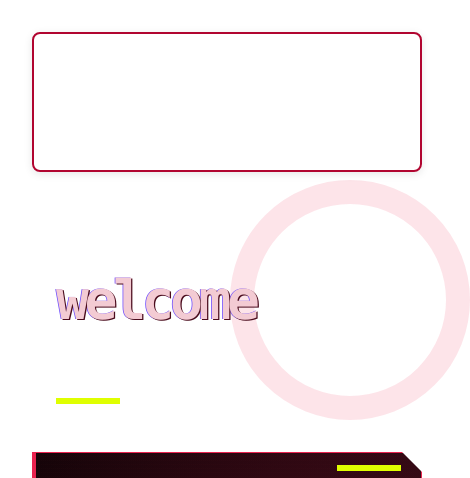
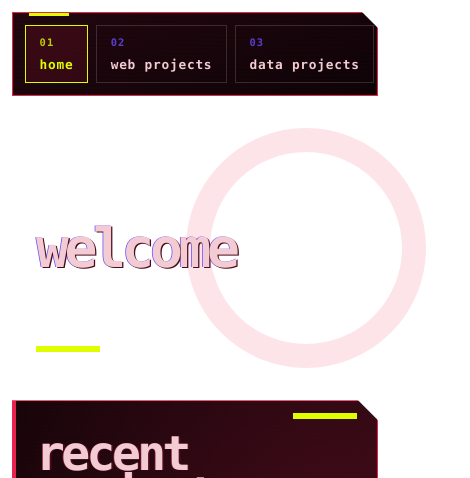
Before and after one commit to anthonycasarta/portfolio-website, a React (Vite) app in the folder client/: page / in a window 390 px wide. Shown: the top 478 px of the page, 470 px wide, since content can reach past the window. Built offline with nearby package versions, Linux system fonts and the light colour scheme.

Commit message:
update navigation bar with new style

```diff
--- a/client/src/App.css
+++ b/client/src/App.css
@@ -1,42 +1,30 @@
 #root {
-  width: 100%;
-  margin: 0 auto;
-  padding: 2rem;
-  text-align: center;
+    width: 100%;
+    margin: 0 auto;
+    padding: clamp(1rem, 2vw, 2rem);
+    box-sizing: border-box;
 }
 
-.logo {
-  height: 6em;
-  padding: 1.5em;
-  will-change: filter;
-  transition: filter 300ms;
-}
-.logo:hover {
-  filter: drop-shadow(0 0 2em #646cffaa);
-}
-.logo.react:hover {
-  filter: drop-shadow(0 0 2em #61dafbaa);
+.app-shell {
+    display: grid;
+    grid-template-columns: clamp(11rem, 17vw, 15rem) minmax(0, 1fr);
+    align-items: start;
+    gap: clamp(1rem, 2vw, 2rem);
+    width: 100%;
 }
 
-@keyframes logo-spin {
-  from {
-    transform: rotate(0deg);
-  }
-  to {
-    transform: rotate(360deg);
-  }
+.app-shell main {
+    min-width: 0;
+    width: 100%;
 }
 
-@media (prefers-reduced-motion: no-preference) {
-  a:nth-of-type(2) .logo {
-    animation: logo-spin infinite 20s linear;
-  }
+@media (max-width: 700px) {
+    #root {
+        padding: 0.75rem;
+    }
+
+    .app-shell {
+        grid-template-columns: minmax(0, 1fr);
+        gap: 1.5rem;
+    }
 }
-
-.card {
-  padding: 2em;
-}
-
-.read-the-docs {
-  color: #888;
-}
--- a/client/src/App.tsx
+++ b/client/src/App.tsx
@@ -5,7 +5,7 @@ import { Navigation } from "./components/index";
 
 function Layout() {
   return (
-    <div>
+    <div className="app-shell">
       <Navigation />
       <main>
         <Outlet />
--- a/client/src/components/navigation/Navigation.css
+++ b/client/src/components/navigation/Navigation.css
@@ -1,20 +1,205 @@
 .navigation {
-    background-color: transparent;
-    border: 2px solid #b10530;
-    border-radius: 8px;
+    --red-signal: #e8234f;
+    --red-bright: #ff5375;
+    --red-light: #f3cbd3;
+    --red-dark: #4a0c1d;
+    --red-deep: #21070f;
+    --red-black: #0d0306;
+    --acid-yellow: #dfff00;
+    --signal-purple: #6c4cff;
+
     position: sticky;
-    box-shadow: 0 2px 8px rgba(0, 0, 0, 0.1);
+    top: 2rem;
+    height: calc(100vh - 4rem);
+    overflow: hidden;
+    box-sizing: border-box;
+    color: var(--red-light);
+    background:
+        repeating-linear-gradient(0deg,
+            transparent 0,
+            transparent 3px,
+            rgba(232, 35, 79, 0.025) 4px),
+        linear-gradient(160deg,
+            var(--red-deep),
+            var(--red-black));
+    border: 1px solid var(--red-signal);
+    border-left-width: 0.35rem;
+    clip-path: polygon(0 0,
+            calc(100% - 1.5rem) 0,
+            100% 1.5rem,
+            100% 100%,
+            0 100%);
+    font-family:
+        "SFMono-Regular",
+        "Cascadia Code",
+        "Roboto Mono",
+        Consolas,
+        "Liberation Mono",
+        "Courier New",
+        monospace;
+    font-variant-ligatures: none;
+}
+
+.navigation::before {
+    content: "";
+    position: absolute;
+    top: 1.25rem;
+    left: 1.25rem;
+    width: 3rem;
+    height: 0.25rem;
+    background-color: var(--acid-yellow);
+}
+
+.navigation::after {
+    content: "";
+    position: absolute;
+    right: -5rem;
+    bottom: -5rem;
+    width: 9rem;
+    height: 9rem;
+    border: 1.5rem solid rgba(232, 35, 79, 0.08);
+    border-radius: 50%;
+    pointer-events: none;
 }
 
 .navigation__container {
-    padding: 2rem 5rem;
-    display: grid;
-    grid-template-columns: auto 1fr auto;
-    align-items: center;
+    display: flex;
+    align-items: flex-start;
+    height: 100%;
+    padding: 4rem 1.25rem 1.5rem;
+    box-sizing: border-box;
 }
 
 .navigation__links {
     display: flex;
-    justify-content: center;
-    gap: 2rem;
+    flex-direction: column;
+    align-items: stretch;
+    width: 100%;
+    gap: 0.5rem;
+    counter-reset: navigation-item;
 }
+
+.navigation__links a {
+    position: relative;
+    display: grid;
+    grid-template-columns: 2rem minmax(0, 1fr);
+    align-items: center;
+    gap: 0.5rem;
+    min-height: 3rem;
+    padding: 0.75rem 0.5rem;
+    box-sizing: border-box;
+    overflow-wrap: anywhere;
+    color: var(--red-light);
+    border-bottom: 1px solid rgba(243, 203, 211, 0.18);
+    font-size: 0.8rem;
+    font-weight: 700;
+    line-height: 1.25;
+    letter-spacing: 0.06em;
+    text-align: left;
+    text-decoration: none;
+    text-transform: lowercase;
+    counter-increment: navigation-item;
+    transition:
+        color 160ms ease,
+        background-color 160ms ease,
+        border-color 160ms ease,
+        transform 160ms ease;
+}
+
+.navigation__links a::before {
+    content: "0" counter(navigation-item);
+    color: var(--signal-purple);
+    font-size: 0.65rem;
+    letter-spacing: 0.1em;
+    opacity: 0.8;
+}
+
+.navigation__links a:hover {
+    color: var(--red-bright);
+    background-color: rgba(232, 35, 79, 0.08);
+    border-color: var(--red-bright);
+    transform: translateX(0.25rem);
+}
+
+.navigation__links a[aria-current="page"] {
+    color: var(--acid-yellow);
+    background-color: rgba(232, 35, 79, 0.12);
+    border-color: var(--acid-yellow);
+}
+
+.navigation__links a[aria-current="page"]::before {
+    color: var(--acid-yellow);
+}
+
+.navigation__links a:focus-visible {
+    outline: 2px solid var(--acid-yellow);
+    outline-offset: 2px;
+}
+
+@media (max-width: 700px) {
+    .navigation {
+        position: sticky;
+        top: 0.75rem;
+        z-index: 10;
+        width: 100%;
+        height: auto;
+        border-left-width: 1px;
+        clip-path: polygon(0 0,
+                calc(100% - 1rem) 0,
+                100% 1rem,
+                100% 100%,
+                0 100%);
+    }
+
+    .navigation::before {
+        top: 0;
+        left: 1rem;
+        width: 2.5rem;
+        height: 0.2rem;
+    }
+
+    .navigation::after {
+        display: none;
+    }
+
+    .navigation__container {
+        height: auto;
+        padding: 0.75rem;
+        overflow-x: auto;
+    }
+
+    .navigation__links {
+        flex-direction: row;
+        align-items: stretch;
+        width: max-content;
+        min-width: 100%;
+        gap: 0.5rem;
+    }
+
+    .navigation__links a {
+        display: flex;
+        flex-direction: column;
+        align-items: flex-start;
+        justify-content: center;
+        flex: 1 0 auto;
+        min-width: max-content;
+        min-height: 3.25rem;
+        padding: 0.6rem 0.85rem;
+        border: 1px solid rgba(243, 203, 211, 0.18);
+        white-space: nowrap;
+    }
+
+    .navigation__links a:hover {
+        transform: translateY(-0.15rem);
+    }
+}
+
+@media (prefers-reduced-motion: reduce) {
+    .navigation__links a {
+        transition: none;
+    }
+
+    .navigation__links a:hover {
+        transform: none;
+    }
+}
--- a/client/src/components/navigation/_context.ts
+++ b/client/src/components/navigation/_context.ts
@@ -8,6 +8,6 @@ export const NavigationContext = {
       to: "/web-projects",
       label: "Web Projects",
     },
-    { to: "/data-science-projects", label: "Data Science Projects" },
+    { to: "/data-projects", label: "Data Projects" },
   ],
 };
```
